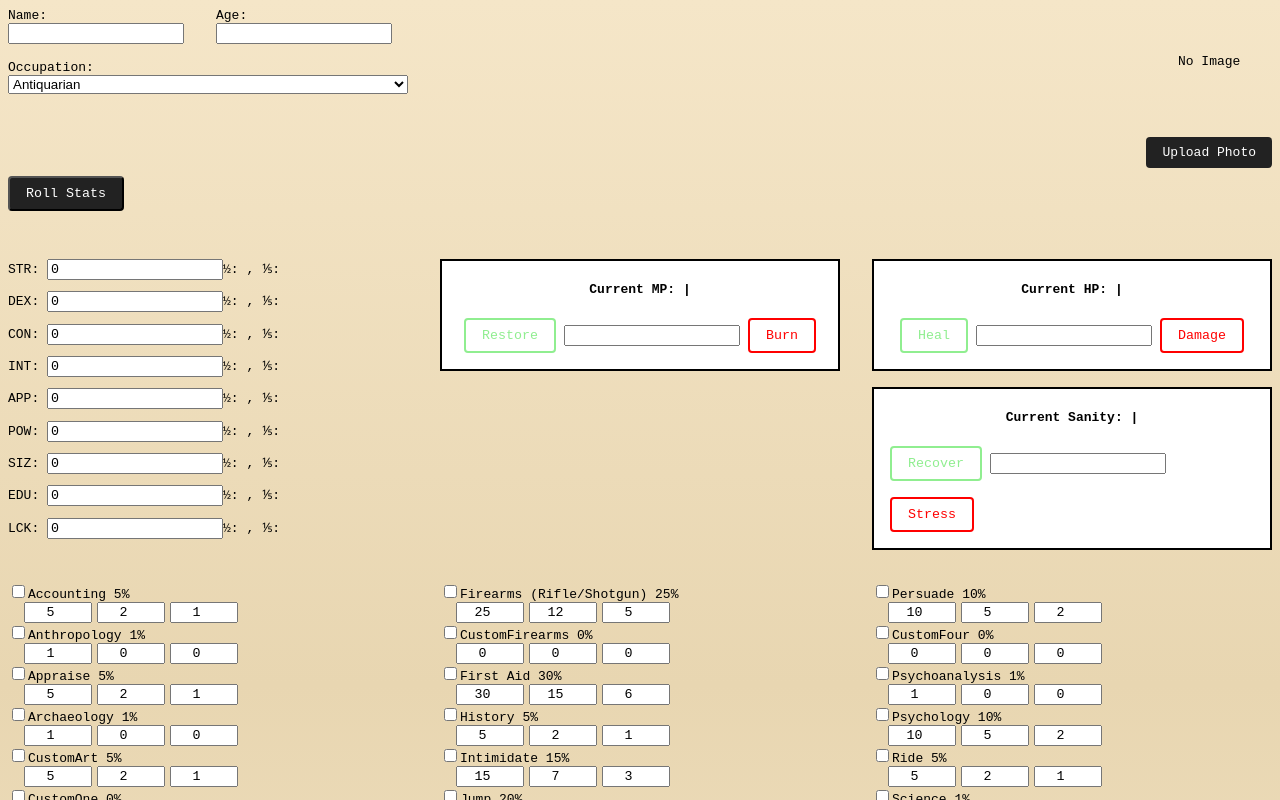
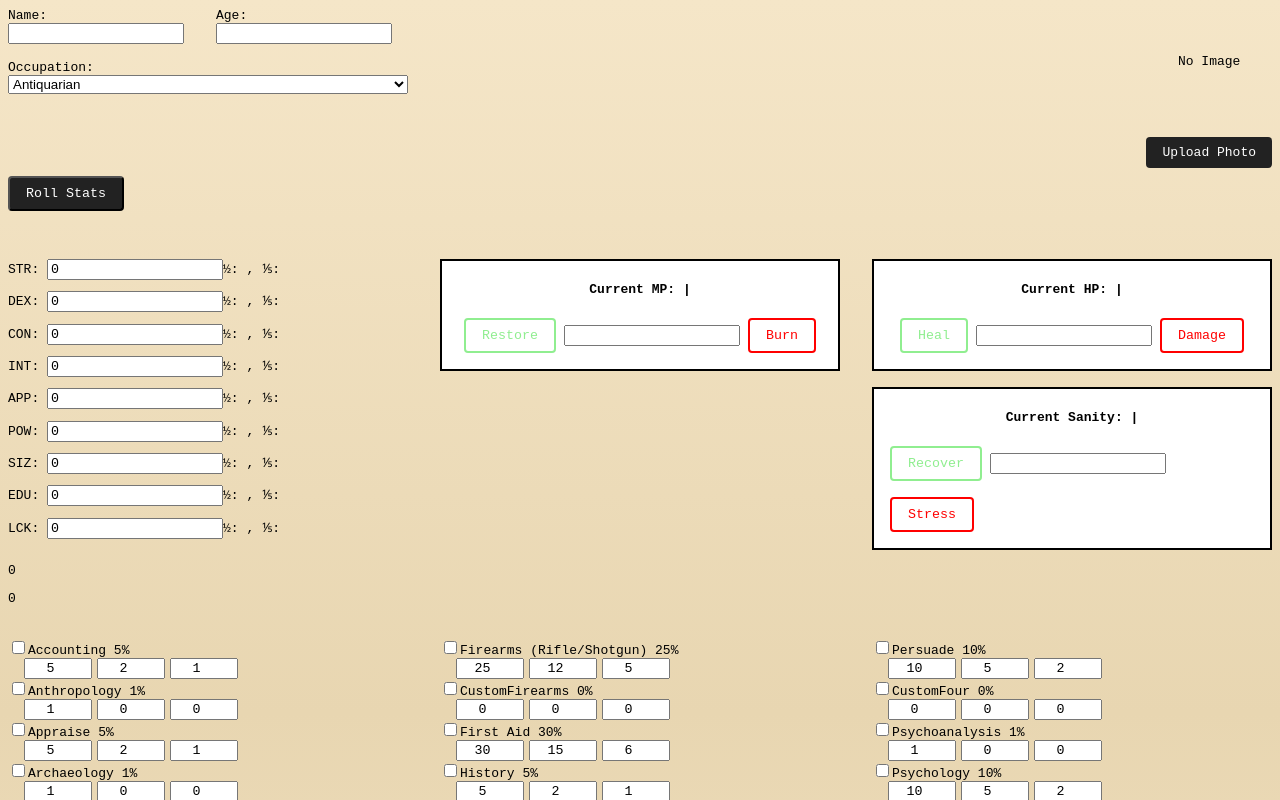
Before and after one commit to JaisungSinghLidder/Call-Of-Cthullu-Character-Sheet-, a React (Vite) app: page / in a window 1280 px wide. Shown: the top 800 px of the page. Built offline with nearby package versions, Linux system fonts and the light colour scheme.

Commit message:
added some debugging and hook so that the occupational poinst and personal points to update

```diff
--- a/src/components/Characteristics.jsx
+++ b/src/components/Characteristics.jsx
@@ -103,7 +103,7 @@ function Characteristics() {
   }
 
   function calculatePersonalPoints() {
-    return coreStats.intelligence * 2;
+    setPersonalPoints ( coreStats.intelligence * 2 );
   }
 
   function handleOccupationCheck(skillName)
@@ -124,6 +124,12 @@ function Characteristics() {
       }
     })
   }
+
+  React.useEffect(() => {
+    calculateEducationPoints();
+    calculatePersonalPoints();
+  }, [coreStats, occupation]);
+
 
   //reusable function to make the creation more modular and cleaner
   function Skill({ name, value, checked, onChange }) {
@@ -149,7 +155,14 @@ function Characteristics() {
   return (
     <>
       <div className="pointBox">
+        {/*Debugging currently*/}
+        <div className="OccupationalPoints">
+          <p>{occupationalPoints}</p>
+        </div>
 
+        <div className="PersonalPoints">
+          <p>{personalPoints}</p>
+        </div>
 
       </div>
 
```
